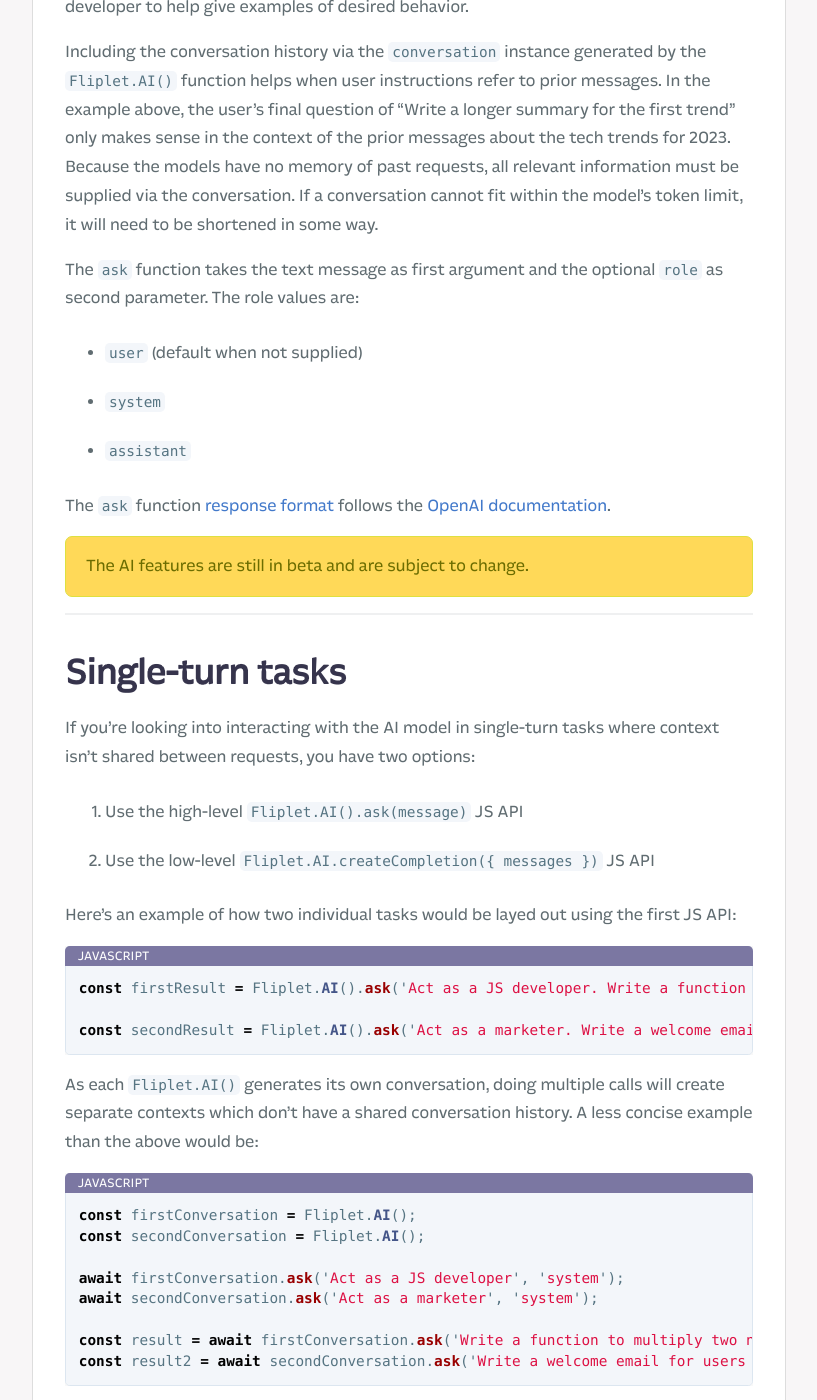
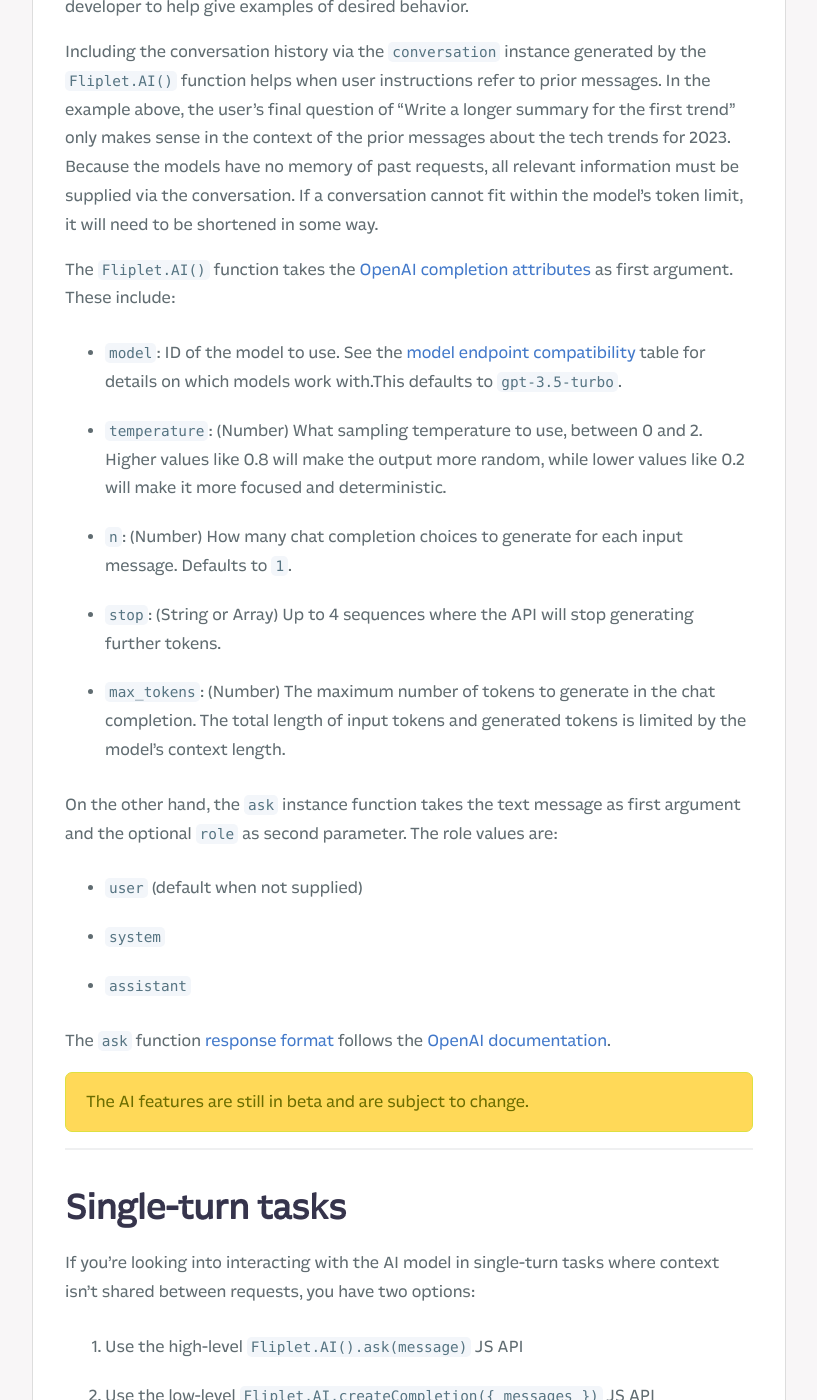
Before and after one commit to Fliplet/fliplet-cli, a Jekyll site: the page built from docs/API/core/ai.md, in a window 1280 px wide and 1400 px high, scrolled down 1806 px. Shown: the whole window, without its empty margins (254-1071 px from the left). Built offline with Jekyll 4.4.1, drawn with Linux system fonts in a browser that asks for light colours; nearby versions of some CDN libraries; our own code applies the rules of GitHub Pages for plain Markdown files; library files that are not in the unit come from our copies; comment, search, counter and statistics services are not loaded; a style sheet for code colours, icons or effects is not loaded; some of the changed text lies outside the part shown.

Commit message:
docs update for AI

````diff
--- a/docs/API/core/ai.md
+++ b/docs/API/core/ai.md
@@ -26,7 +26,7 @@
 
 ```js
 // Create a conversation instance
-const conversation = Fliplet.AI();
+const conversation = Fliplet.AI({ temperature: 0.5 });
 
 // Create a chat completion and wait for the result from the AI
 const firstResponse = await conversation.ask('You are a helpful tech consultant.', 'system');
@@ -54,7 +54,15 @@
 
 Including the conversation history via the `conversation` instance generated by the `Fliplet.AI()` function helps when user instructions refer to prior messages. In the example above, the user’s final question of "Write a longer summary for the first trend" only makes sense in the context of the prior messages about the tech trends for 2023. Because the models have no memory of past requests, all relevant information must be supplied via the conversation. If a conversation cannot fit within the model’s token limit, it will need to be shortened in some way.
 
-The `ask` function takes the text message as first argument and the optional `role` as second parameter. The role values are:
+The `Fliplet.AI()` function takes the [OpenAI completion attributes](https://platform.openai.com/docs/api-reference/chat/create) as first argument. These include:
+
+- `model`: ID of the model to use. See the [model endpoint compatibility](https://platform.openai.com/docs/models/model-endpoint-compatibility) table for details on which models work with.This defaults to `gpt-3.5-turbo`.
+- `temperature`: (Number) What sampling temperature to use, between 0 and 2. Higher values like 0.8 will make the output more random, while lower values like 0.2 will make it more focused and deterministic.
+- `n`: (Number) How many chat completion choices to generate for each input message. Defaults to `1`.
+- `stop`: (String or Array) Up to 4 sequences where the API will stop generating further tokens.
+- `max_tokens`: (Number) The maximum number of tokens to generate in the chat completion. The total length of input tokens and generated tokens is limited by the model's context length.
+
+On the other hand, the `ask` instance function takes the text message as first argument and the optional `role` as second parameter. The role values are:
 
 - `user` (default when not supplied)
 - `system`
@@ -78,14 +86,14 @@
 ```js
 const firstResult = Fliplet.AI().ask('Act as a JS developer. Write a function to multiply two numbers.');
 
-const secondResult = Fliplet.AI().ask('Act as a marketer. Write a welcome email for users that signed up to my website.');
+const secondResult = Fliplet.AI({ temperature: 2 }).ask('Act as a marketer. Write a welcome email for users that signed up to my website.');
 ```
 
 As each `Fliplet.AI()` generates its own conversation, doing multiple calls will create separate contexts which don't have a shared conversation history. A less concise example than the above would be:
 
 ```js
 const firstConversation = Fliplet.AI();
-const secondConversation = Fliplet.AI();
+const secondConversation = Fliplet.AI({ temperature: 2 });
 
 await firstConversation.ask('Act as a JS developer', 'system');
 await secondConversation.ask('Act as a marketer', 'system');
@@ -103,7 +111,7 @@
   model: 'text-davinci-003',
   prompt: 'Say this is a test',
   max_tokens: 7,
-  temperature: 0,
+  temperature: 0
 });
 ```
 
````
